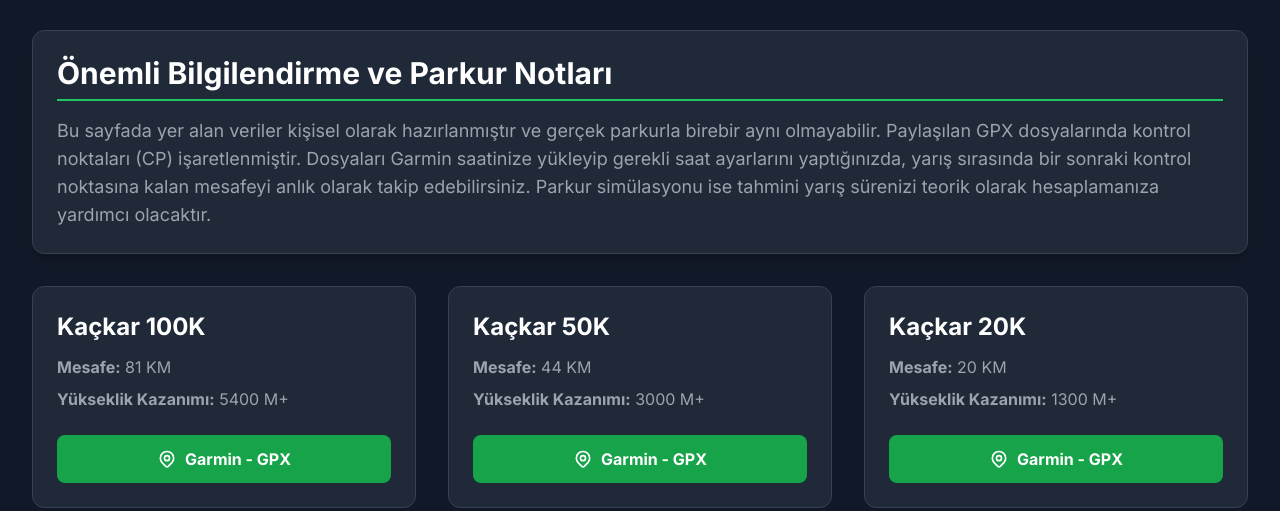
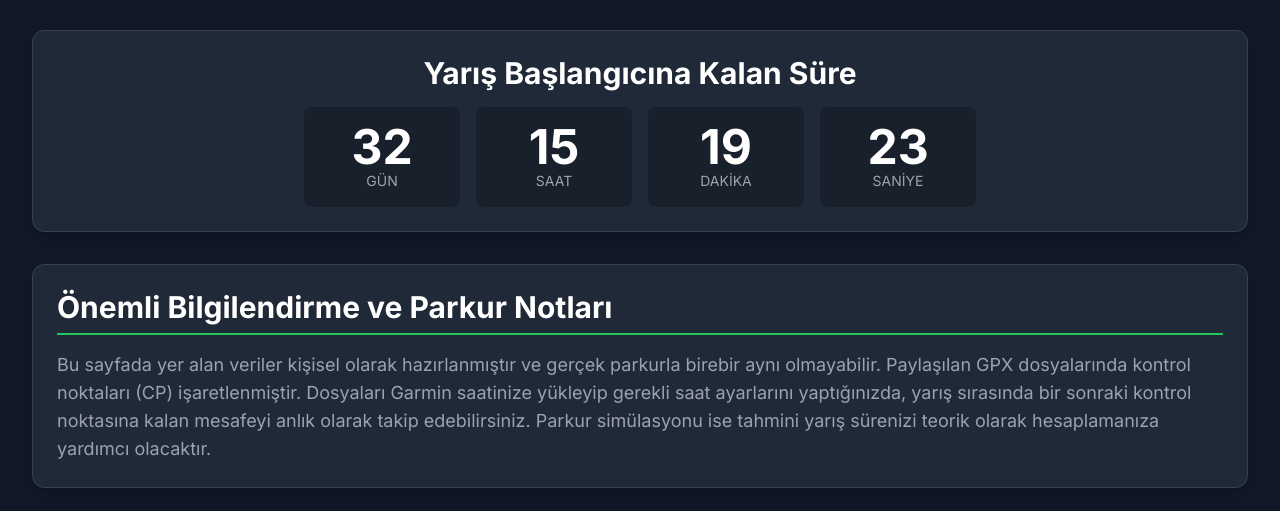
Before and after one commit to oraygungor/KackarUltra, a plain HTML site: page index.html in a window 1280 px wide. Shown: the part 386-897 px from the top of the page. Drawn offline with nearby package versions, Linux system fonts and the light colour scheme.

Commit message:
Update index.html

```diff
--- a/index.html
+++ b/index.html
@@ -28,6 +28,10 @@
             transform: translateY(-8px);
             box-shadow: 0 10px 20px rgba(0, 255, 135, 0.1);
         }
+        .countdown-box {
+            background: rgba(0,0,0,0.2);
+            backdrop-filter: blur(5px);
+        }
     </style>
 </head>
 <body>
@@ -43,6 +47,32 @@
 
     <!-- Main Content -->
     <main class="container mx-auto p-4 md:p-8">
+
+        <!-- Countdown Section -->
+        <section id="countdown-section" class="card p-6 rounded-xl shadow-lg mb-8 text-center">
+            <h2 class="text-2xl md:text-3xl font-bold text-white mb-4">Yarış Başlangıcına Kalan Süre</h2>
+            <div id="countdown-timer" class="grid grid-cols-2 sm:grid-cols-4 gap-4 max-w-2xl mx-auto text-white">
+                <div class="countdown-box p-4 rounded-lg">
+                    <span id="days" class="text-4xl md:text-5xl font-bold">00</span>
+                    <p class="text-sm uppercase text-gray-400">Gün</p>
+                </div>
+                <div class="countdown-box p-4 rounded-lg">
+                    <span id="hours" class="text-4xl md:text-5xl font-bold">00</span>
+                    <p class="text-sm uppercase text-gray-400">Saat</p>
+                </div>
+                <div class="countdown-box p-4 rounded-lg">
+                    <span id="minutes" class="text-4xl md:text-5xl font-bold">00</span>
+                    <p class="text-sm uppercase text-gray-400">Dakika</p>
+                </div>
+                <div class="countdown-box p-4 rounded-lg">
+                    <span id="seconds" class="text-4xl md:text-5xl font-bold">00</span>
+                    <p class="text-sm uppercase text-gray-400">Saniye</p>
+                </div>
+            </div>
+             <div id="race-started" class="hidden text-3xl font-bold text-green-400 mt-4">
+                Yarış Başladı! Bol Şans!
+            </div>
+        </section>
 
         <!-- About Section -->
         <section class="card p-6 rounded-xl shadow-lg mb-8">
@@ -134,5 +164,51 @@
         <p>&copy; 2025 Ağustos - Kişisel Proje</p>
     </footer>
 
+    <script>
+        // Set the date we're counting down to
+        // The footer mentions 2025, so we'll use that year.
+        const countDownDate = new Date("Sep 27, 2025 04:00:00").getTime();
+
+        // Get elements to update
+        const daysEl = document.getElementById("days");
+        const hoursEl = document.getElementById("hours");
+        const minutesEl = document.getElementById("minutes");
+        const secondsEl = document.getElementById("seconds");
+        const countdownTimerEl = document.getElementById("countdown-timer");
+        const raceStartedEl = document.getElementById("race-started");
+
+
+        // Update the count down every 1 second
+        const x = setInterval(function() {
+
+            // Get today's date and time
+            const now = new Date().getTime();
+
+            // Find the distance between now and the count down date
+            const distance = countDownDate - now;
+
+            // Time calculations for days, hours, minutes and seconds
+            const days = Math.floor(distance / (1000 * 60 * 60 * 24));
+            const hours = Math.floor((distance % (1000 * 60 * 60 * 24)) / (1000 * 60 * 60));
+            const minutes = Math.floor((distance % (1000 * 60 * 60)) / (1000 * 60));
+            const seconds = Math.floor((distance % (1000 * 60)) / 1000);
+
+            // Display the result in the corresponding elements
+            // Add a leading zero if the number is less than 10
+            daysEl.innerHTML = days < 10 ? '0' + days : days;
+            hoursEl.innerHTML = hours < 10 ? '0' + hours : hours;
+            minutesEl.innerHTML = minutes < 10 ? '0' + minutes : minutes;
+            secondsEl.innerHTML = seconds < 10 ? '0' + seconds : seconds;
+
+
+            // If the count down is finished, write some text
+            if (distance < 0) {
+                clearInterval(x);
+                countdownTimerEl.classList.add("hidden");
+                raceStartedEl.classList.remove("hidden");
+            }
+        }, 1000);
+    </script>
+
 </body>
 </html>
```
